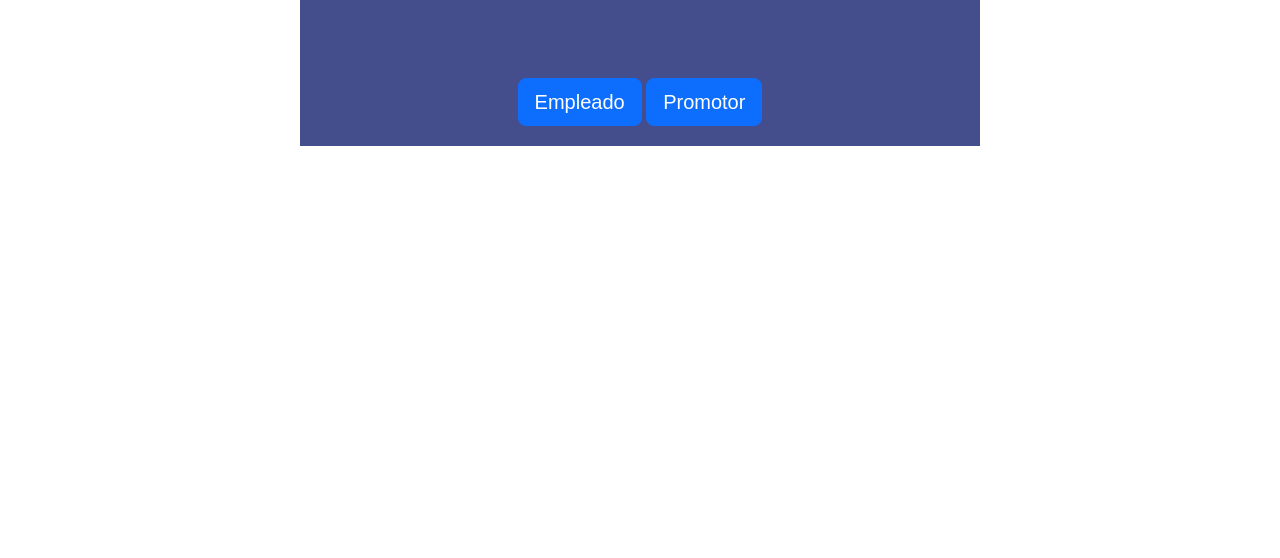
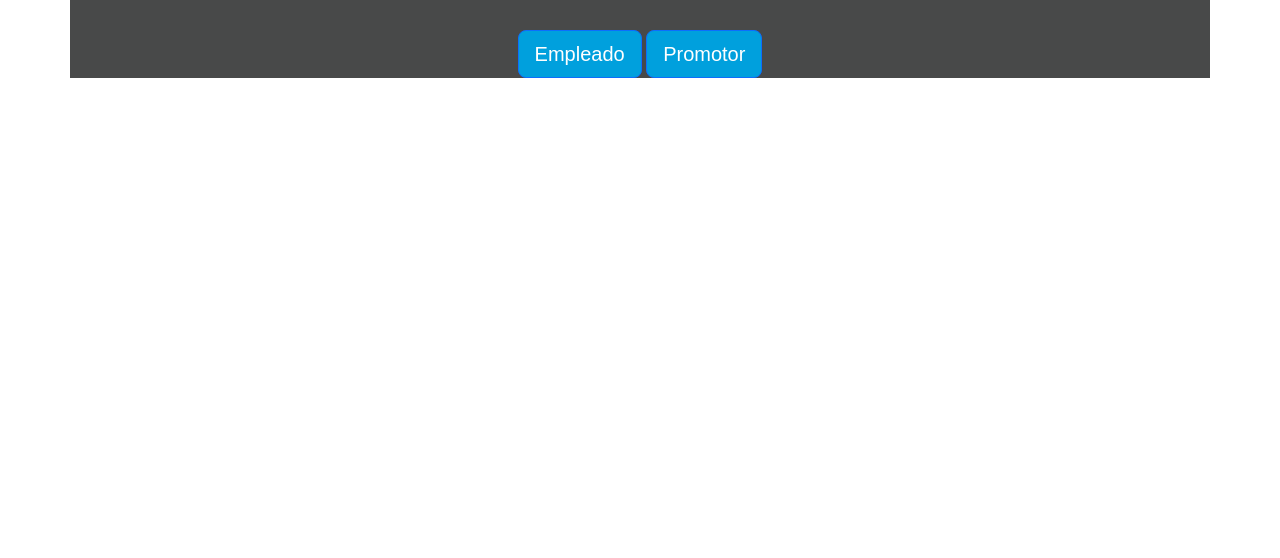
Before and after one commit to AlexHdz357/FIREBASE-API-COMPLETO, a plain HTML site: page public/index.html in a window 1280 px wide. Shown: the part 242-800 px from the top of the page. Drawn offline with nearby package versions, Linux system fonts and the light colour scheme.

Commit message:
cambios index

```diff
--- a/public/estilo.css
+++ b/public/estilo.css
@@ -51,10 +51,12 @@ h2{
 } */
 
 #Inicio{
+    /* width: 50%; */
     text-align: center;
-    padding: 20px 0px;
-    margin: 100px 300px;
-    background-color: #202b75d4;
+    /* padding: 20px 0px;
+    margin: 100px 300px; */
+
+    background-color: #484949;
 }
 
 #map {
@@ -124,3 +126,7 @@ h2{
     margin-left: auto;
     display: block;
 }
+
+.btn-Tec{
+    background-color: #00a0dd;
+}
--- a/public/index.html
+++ b/public/index.html
@@ -16,15 +16,17 @@
         </nav>
     </header>
 
-    <div id="Inicio" >
+
+    <br>
+    <br>
+    <br>
+    <div class="container-md" id="Inicio">
         <p style="font-size: xx-large; color: #ffff;"> ¿Cual es tu puesto?</p>
         <br>
-
         <br>
         <br>
         <a class="btn btn-primary btn-lg btn-Tec" href="PaginaInicio2.html" role="button" >Empleado</a>
         <a class="btn btn-primary btn-lg btn-Tec" href="PaginaInicio.html" role="button" >Promotor</a>
-
     </div>
 
     <script src="https://cdn.jsdelivr.net/npm/bootstrap@5.3.3/dist/js/bootstrap.bundle.min.js" integrity="sha384-YvpcrYf0tY3lHB60NNkmXc5s9fDVZLESaAA55NDzOxhy9GkcIdslK1eN7N6jIeHz" crossorigin="anonymous"></script>
```
